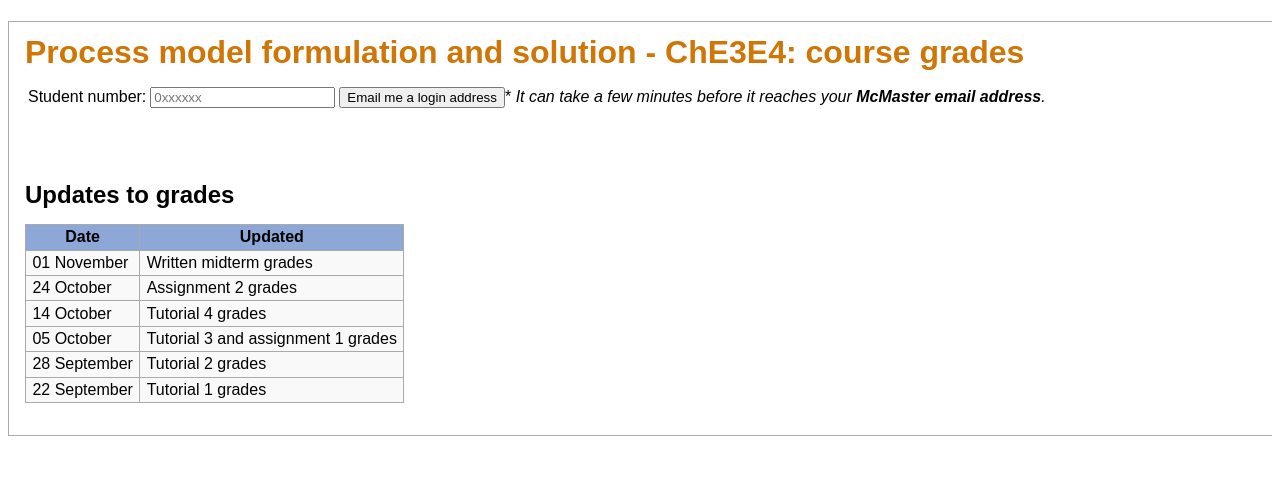
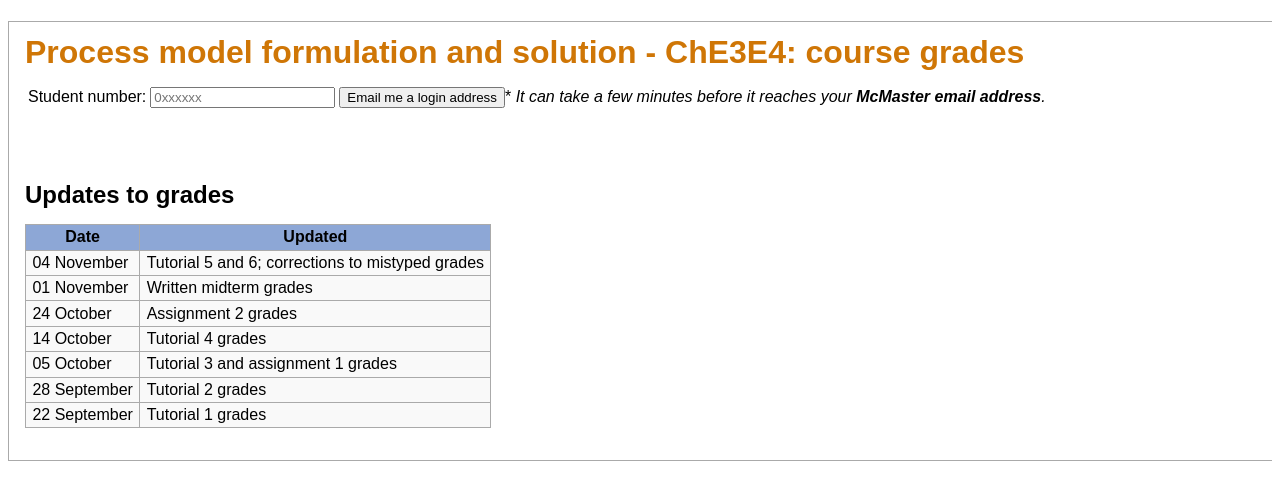
Before and after one commit to kgdunn/Django-app-grades, a Django app: template student/templates/sign_in_form.html in a window 1280 px wide. Shown: the top 500 px of the page. Run offline with Django 3.2, Linux system fonts and the light colour scheme; the template is opened without the code that fills it, so the values that code supplies are empty; some libraries are stand-ins or nearby versions.

Commit message:
After auto changes.

```diff
--- a/student/templates/sign_in_form.html
+++ b/student/templates/sign_in_form.html
@@ -19,6 +19,10 @@ reaches your <b>McMaster email address</b>.</i></td>
 		<tr>
 			<th>Date</th>
 			<th>Updated</th>
+		</tr>
+		<tr>
+			<td>04 November</td>
+			<td>Tutorial 5 and 6; corrections to mistyped grades</td>
 		</tr>
 		<tr>
 			<td>01 November</td>
```
Also changed, not shown: 1 other file.
